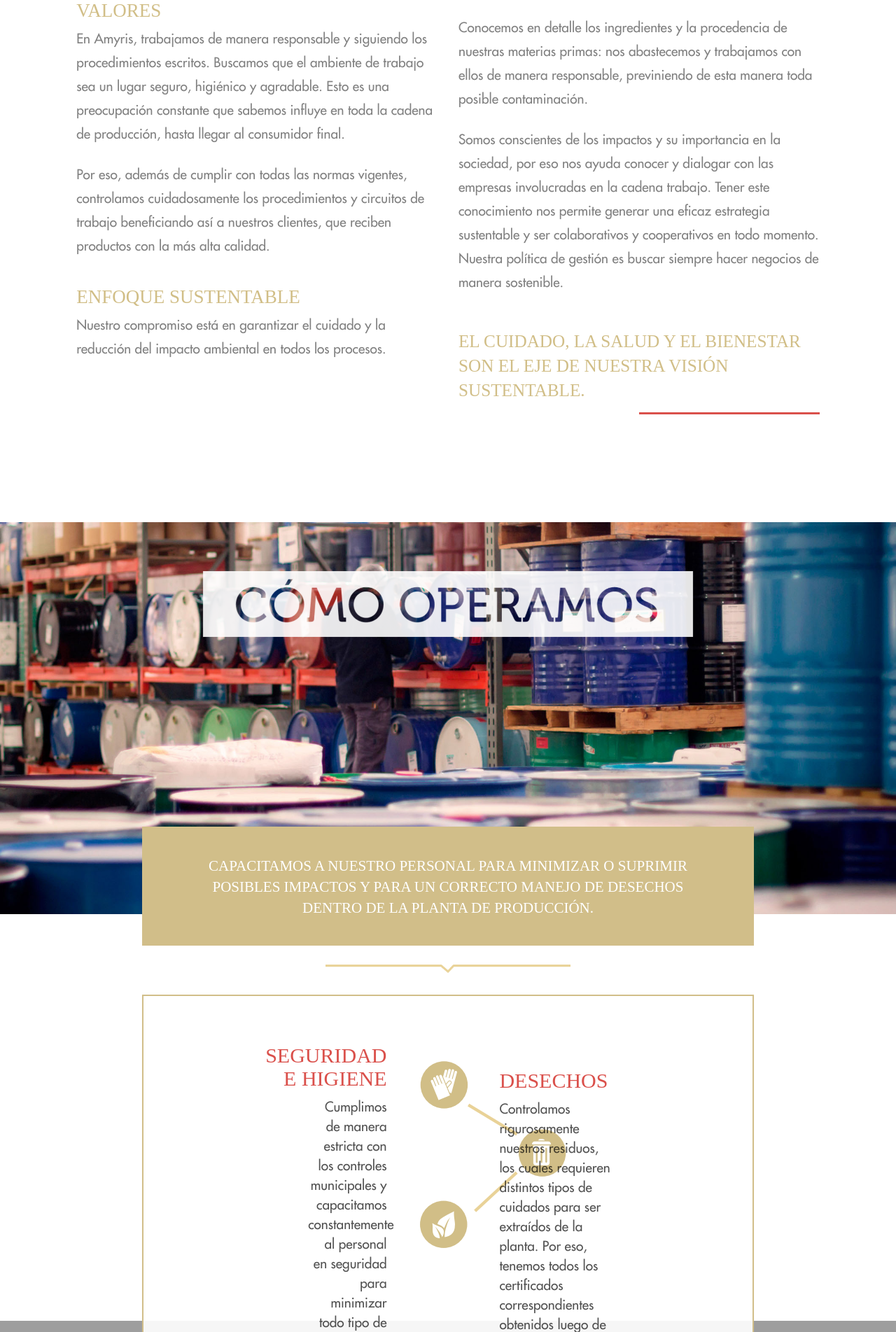
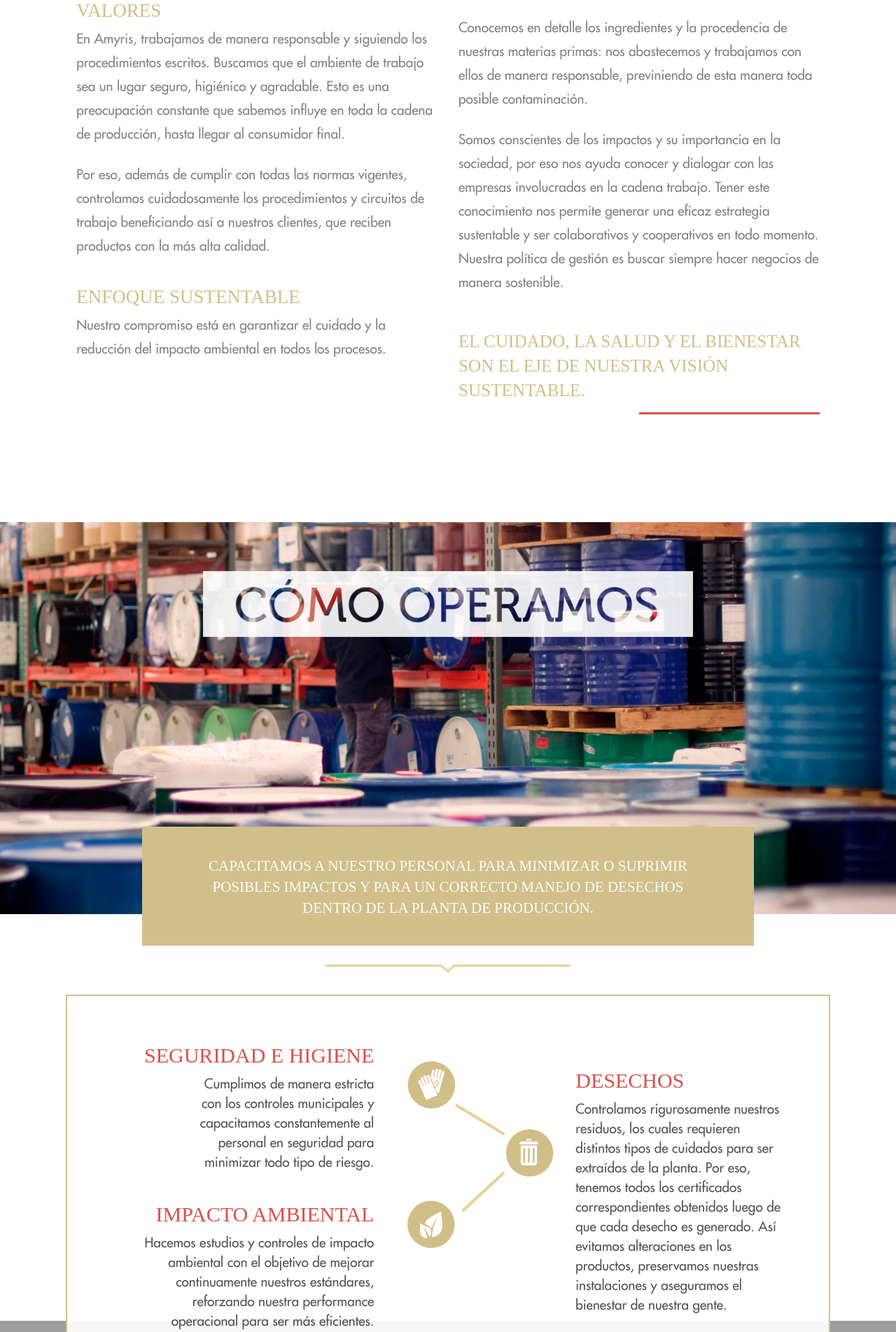
Before and after one commit to shizus/web-amyris, a PHP site: page /sustentabilidad in a window 1280 px wide. Shown: the part 1855-3758 px from the top of the page at 70% size. Run offline with PHP 8.4, Linux system fonts and the light colour scheme; some libraries are stand-ins or nearby versions; some web fonts are replaced; grey boxes are pictures that could not be loaded.

Commit message:
sustentabilidad media queries

```diff
--- a/sitio/css/sustentabilidad.css
+++ b/sitio/css/sustentabilidad.css
@@ -291,4 +291,10 @@ margin-top: 5%;
     img#corchete {
         margin-top: 6.5em;
     }
+
+    #porque > .row {
+        max-width: 100em;
+        margin-left: auto;
+        margin-right: auto;
+    }
 }
--- a/sitio/sustentabilidad.php
+++ b/sitio/sustentabilidad.php
@@ -99,9 +99,9 @@ insertar_servicio($textos4, $textos5);
 
     <div class="row seguridad-higiene">
 
-        <div  class="col-md-10 col-md-offset-1 col-lg-8 col-lg-offset-2" id="porque" >
+        <div  class="col-md-10 col-md-offset-1" id="porque" >
             <div class="row">
-                <div class="col-md-4 col-md-offset-1 porquecolumna4 col-lg-3 col-lg-offset-2">
+                <div class="col-md-4 col-md-offset-1 porquecolumna4">
                     <br>
                     <br>
                     <h1> <?php echo $textos17 ?></h1>
@@ -112,10 +112,10 @@ insertar_servicio($textos4, $textos5);
 
 
                 </div>
-                <div class="col-md-3 text-center col-lg-2"  id="sustencolumna3">
+                <div class="col-md-3 text-center"  id="sustencolumna3">
                     <img src="images/susten.png" >
                 </div>
-                <div class="col-md-4 col-lg-3" id="sustencolumna4" >
+                <div class="col-md-4" id="sustencolumna4" >
                     <h1><?php echo $textos23 ?> </h1>
                     <p id="textcols3"> <?php echo $textos24 ?> </p>
                 </div>
```
